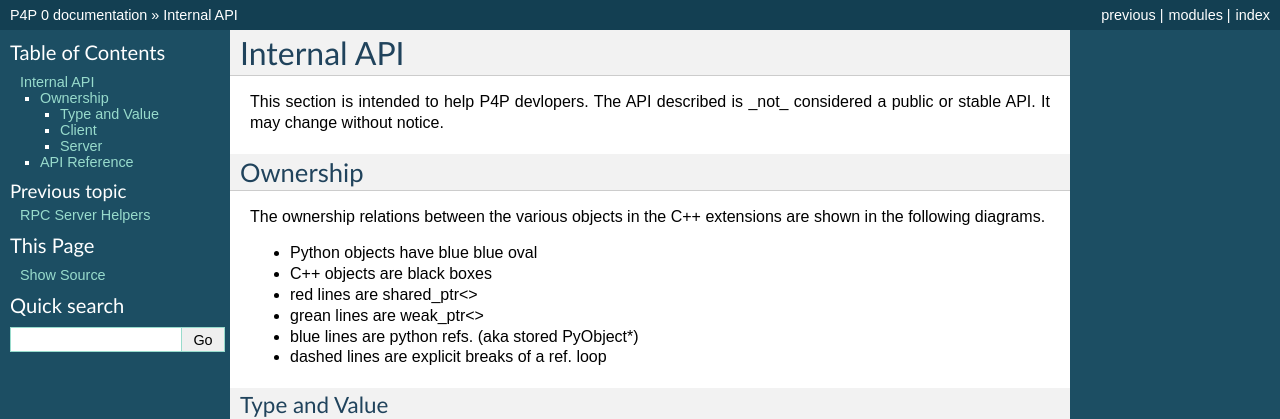
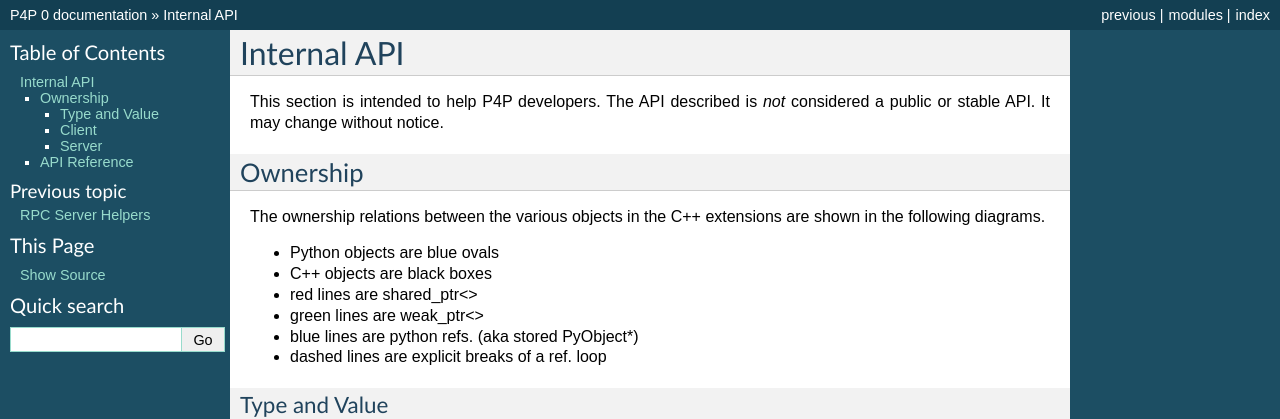
Before and after one commit to epics-base/p4p, a Sphinx documentation site: the page built from documentation/internal.rst, in a window 1280 px wide. Shown: the top 419 px of the page. Built offline with Sphinx 7.4.7, drawn with Linux system fonts in a browser that asks for light colours.

Commit message:
Correct some typos.

```diff
--- a/documentation/internal.rst
+++ b/documentation/internal.rst
@@ -1,8 +1,8 @@
 Internal API
 ============
 
-This section is intended to help P4P devlopers.
-The API described is _not_ considered a public or stable API.
+This section is intended to help P4P developers.
+The API described is *not* considered a public or stable API.
 It may change without notice.
 
 Ownership
@@ -11,11 +11,11 @@ Ownership
 The ownership relations between the various objects in the C++
 extensions are shown in the following diagrams.
 
-* Python objects have blue blue oval
+* Python objects are blue ovals
 * C++ objects are black boxes
 
 * red lines are shared_ptr<>
-* grean lines are weak_ptr<>
+* green lines are weak_ptr<>
 * blue lines are python refs. (aka stored PyObject*)
 * dashed lines are explicit breaks of a ref. loop
 
--- a/documentation/rpc.rst
+++ b/documentation/rpc.rst
@@ -65,7 +65,7 @@ This proxy must be associated with a Context. ::
     print proxy.add(1, 1)
 
 
-Decorated proxy class has two additional contructor arguments.
+A decorated proxy class has two additional contructor arguments.
 
 API Reference
 -------------
--- a/documentation/starting.rst
+++ b/documentation/starting.rst
@@ -27,7 +27,7 @@ In a second terminal run the following. If successful, the last line will end wi
 
 And finally, in a third terminal run the following.  If successful, the second terminal should show the new value. ::
 
-    $ pthon -m p4p.client.cli put my:pv:name=5
+    $ python -m p4p.client.cli put my:pv:name=5
     my:pv:name=5
 
 Troubleshooting network issues
@@ -71,7 +71,7 @@ Which can be treated as a normal numpy array with additional attributes to acces
     print val.severity
 
 The underlying :py:class:`p4p.Value` can be accessed with the 'raw' attribute.
-For types which are not automatically unwrap, a :py:class:`p4p.Value` is returned. ::
+For types which are not automatically unwrapped, a :py:class:`p4p.Value` is returned. ::
 
     print val.raw.value
     print val.raw.alarm.severity
--- a/documentation/values.rst
+++ b/documentation/values.rst
@@ -100,7 +100,7 @@ S    struct
 A :py:class:`Type` is build with a list of tuples,
 where each tuple defines a field.
 
-For all type codes except struct 's' and discriminating union 'u' only the type code is needed.
+For all type codes except struct 'S' and discriminating union 'U' only the type code is needed.
 
    >>> T = Type([
       ('value', 's'), # string
```
Also changed, not shown: other parts of documentation/rpc.rst (+1 -1 lines), documentation/building.rst (+5 -5 lines), 3 other files.
